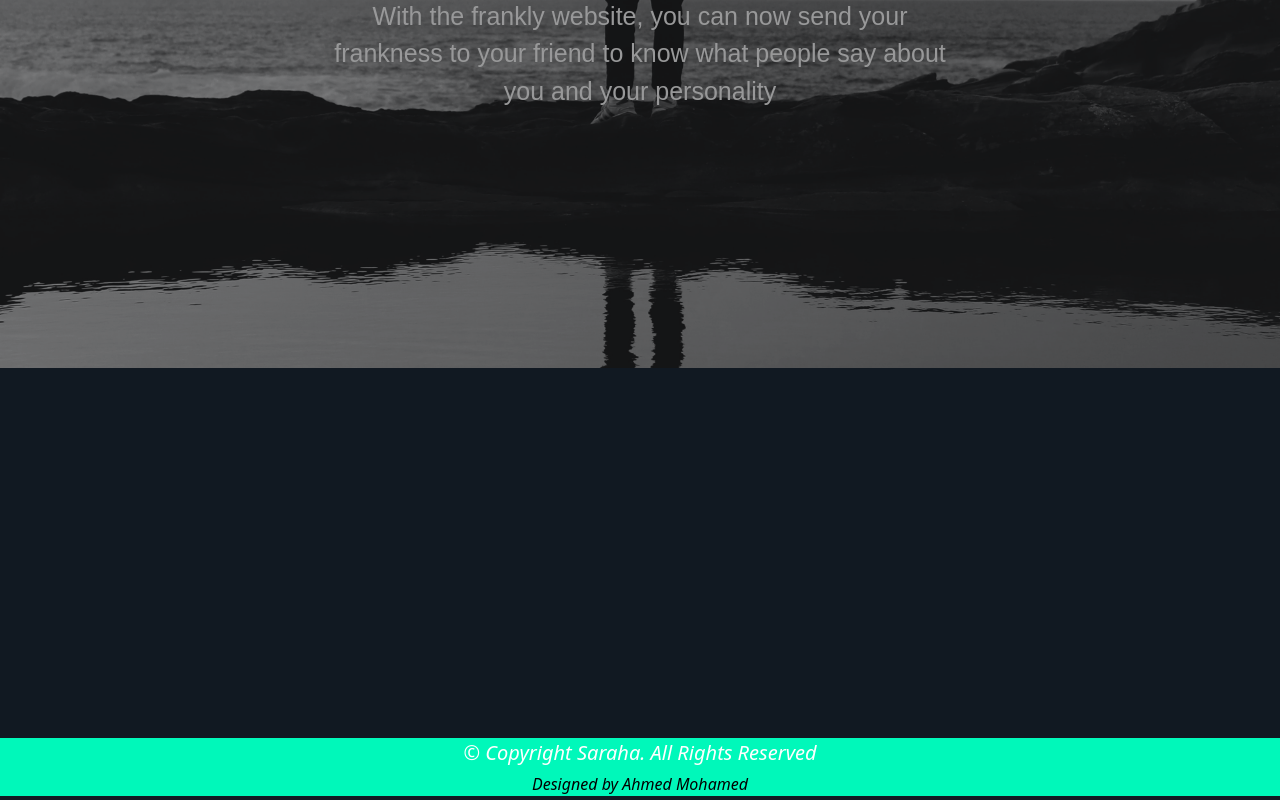
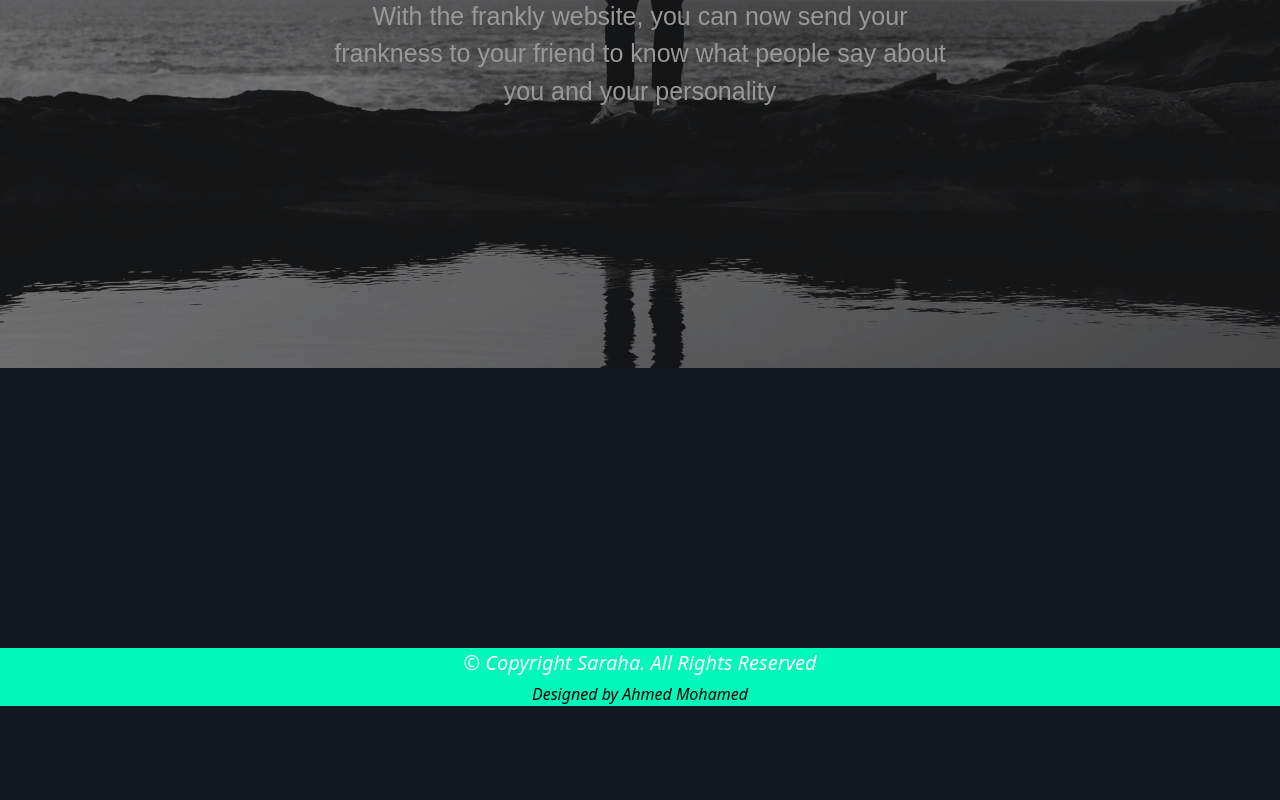
Before and after one commit to AlbashengineerAhmed/saraha-frontend, a React (Create React App) app: page / in a window 1280 px wide. Shown: the part 432-1232 px from the top of the page. After the commit the page ends 1142 px from the top, so only its background shows below. Built offline with nearby package versions, Linux system fonts and the light colour scheme.

Commit message:
update footer

```diff
--- a/src/Components/Footer/Footer.jsx
+++ b/src/Components/Footer/Footer.jsx
@@ -4,7 +4,7 @@ export default function Footer() {
   return (
     <footer
       className="text-center"
-      style={{ backgroundColor: "rgb(0, 248, 186)", marginTop:"370px" }}
+      style={{ backgroundColor: "rgb(0, 248, 186)", marginTop:"280px" }}
     >
       <p className="fs-5 fst-italic mb-0 mt-1 text-white ">
         © Copyright Saraha. All Rights Reserved
```
